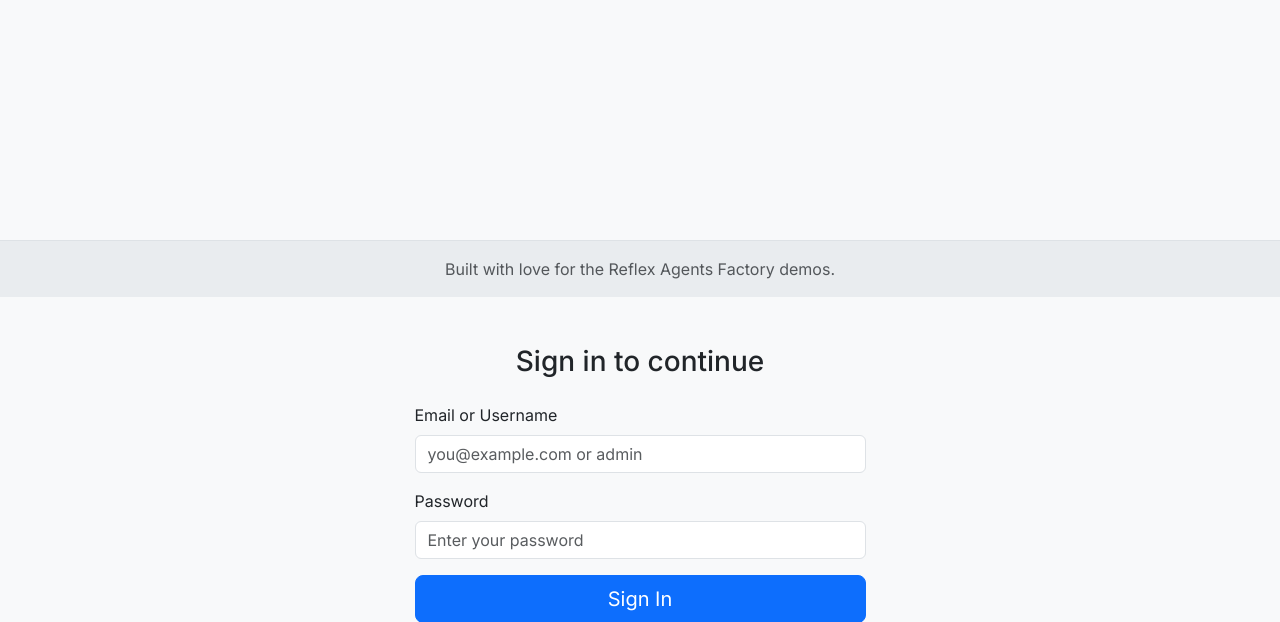
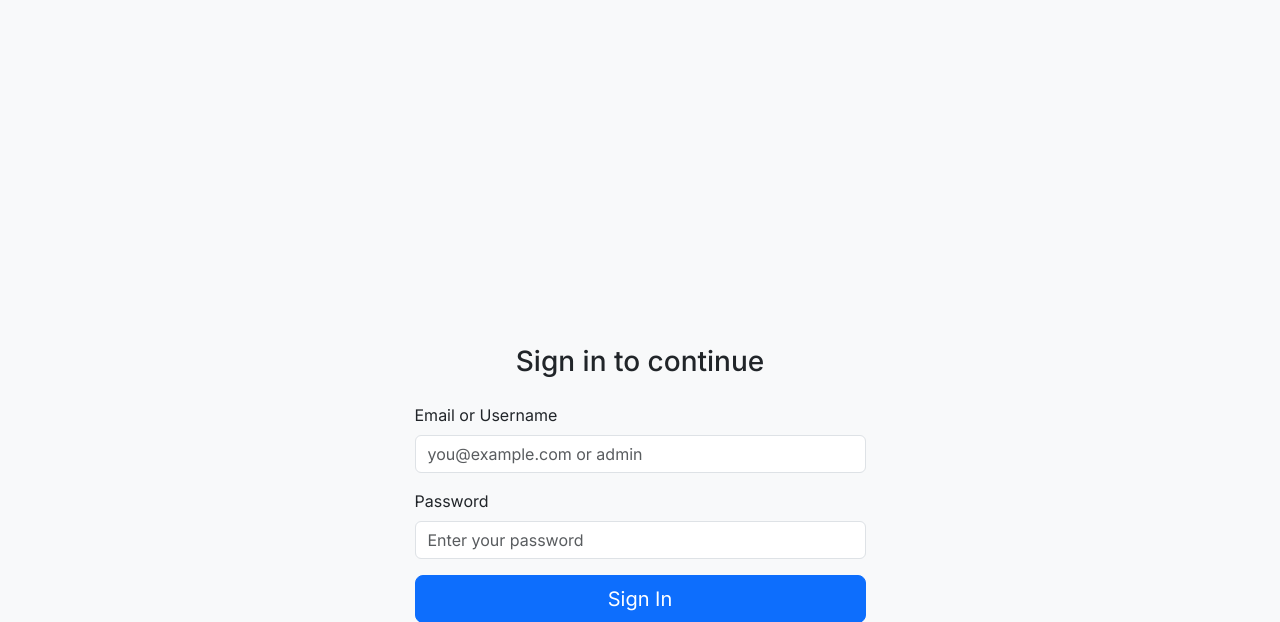
Before and after one commit to zageabb/reflex_AgentDemo, a Flask app: a page that uses app/templates/base.html in a window 1280 px wide. Shown: the part 503-1125 px from the top of the page. Run offline with Flask 3, Linux system fonts and the light colour scheme.

Commit message:
Remove base footer and expand chat transcript height

```diff
--- a/app/static/css/styles.css
+++ b/app/static/css/styles.css
@@ -86,7 +86,8 @@ body {
 }
 
 .chat-transcript {
-  max-height: clamp(24rem, 60vh, 42rem);
+  min-height: clamp(24rem, 50vh, 36rem);
+  max-height: clamp(32rem, 75vh, 52rem);
   overflow-y: auto;
   background: var(--bs-body-bg);
   scroll-behavior: smooth;
--- a/app/templates/base.html
+++ b/app/templates/base.html
@@ -78,11 +78,7 @@
         </div>
       </div>
 
-      <footer class="border-top bg-body-secondary">
-        <div class="container-xxl py-3 text-center text-muted">
-          Built with love for the Reflex Agents Factory demos.
-        </div>
-      </footer>
+      {% block footer %}{% endblock %}
     </div>
 
     <script
```
